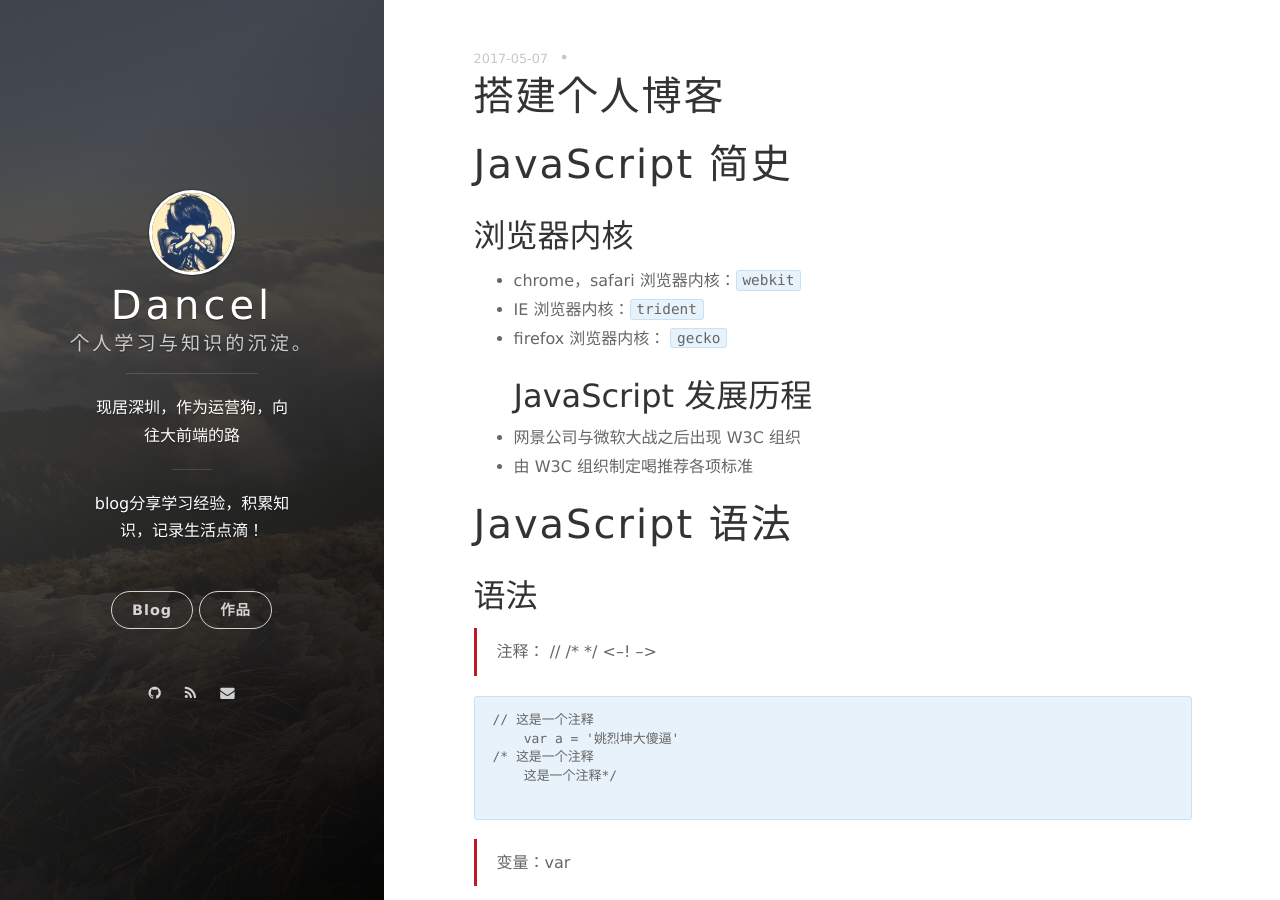
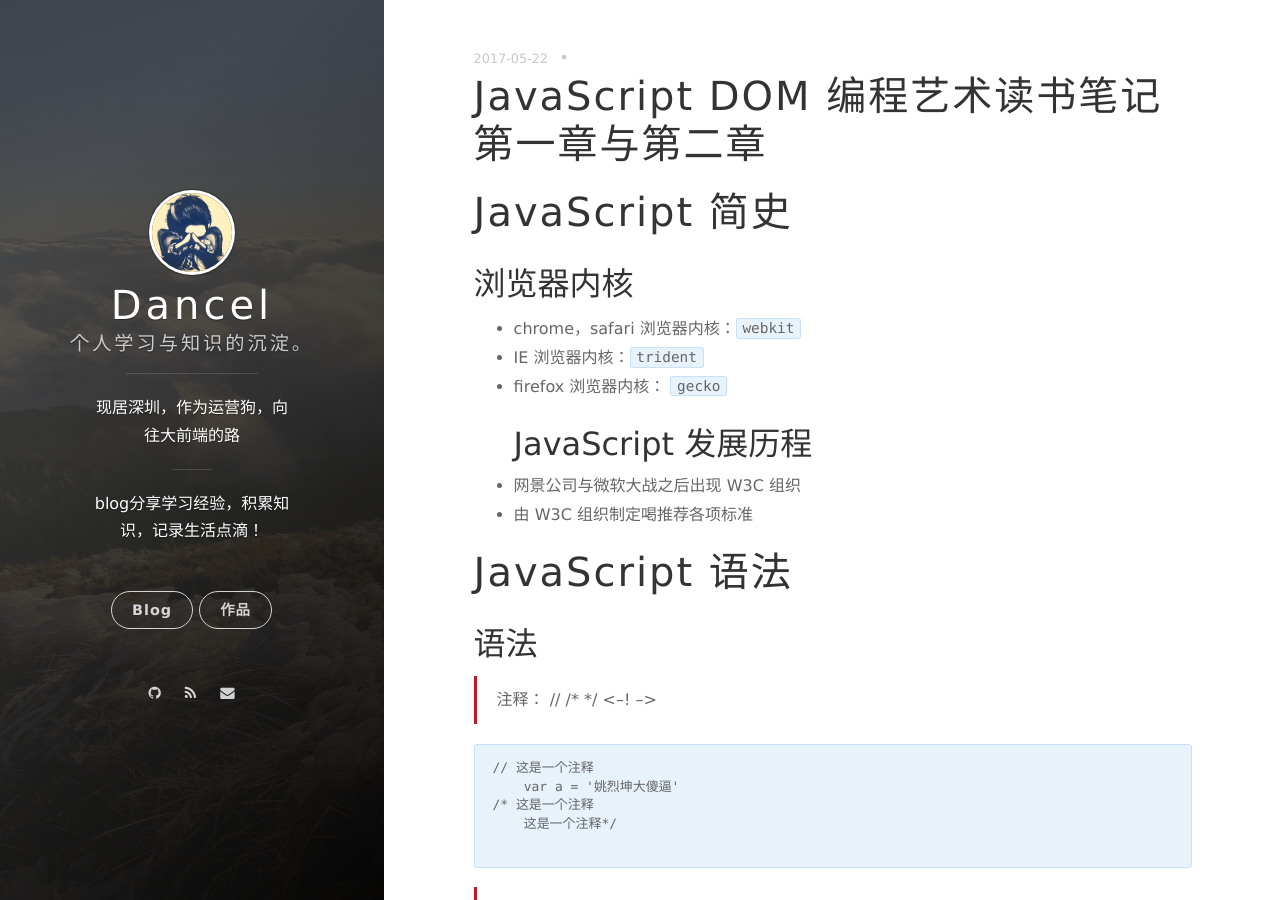
Before and after one commit to secret-k/secret-k.github.io, a Jekyll site: the page built from _posts/2017-05-22-JavaScript DOM 编程艺术第一章与第二章笔记-dancel.markdown, in a window 1280 px wide and 900 px high. Built offline with Jekyll 4.4.1, drawn with Linux system fonts in a browser that asks for light colours; nearby versions of some CDN libraries; comment, search, counter and statistics services are not loaded.

Commit message:
change blog

```diff
--- a/_posts/2017-05-22-JavaScript DOM 编程艺术第一章与第二章笔记-dancel.markdown
+++ b/_posts/2017-05-22-JavaScript DOM 编程艺术第一章与第二章笔记-dancel.markdown
@@ -1,7 +1,7 @@
 ---
 layout: post
-title:  "搭建个人博客"
-date:   2017-05-07 18:16:23
+title:  "JavaScript DOM 编程艺术读书笔记第一章与第二章"
+date:   2017-05-22 22:43:03
 categories: blog
 ---
 
```
